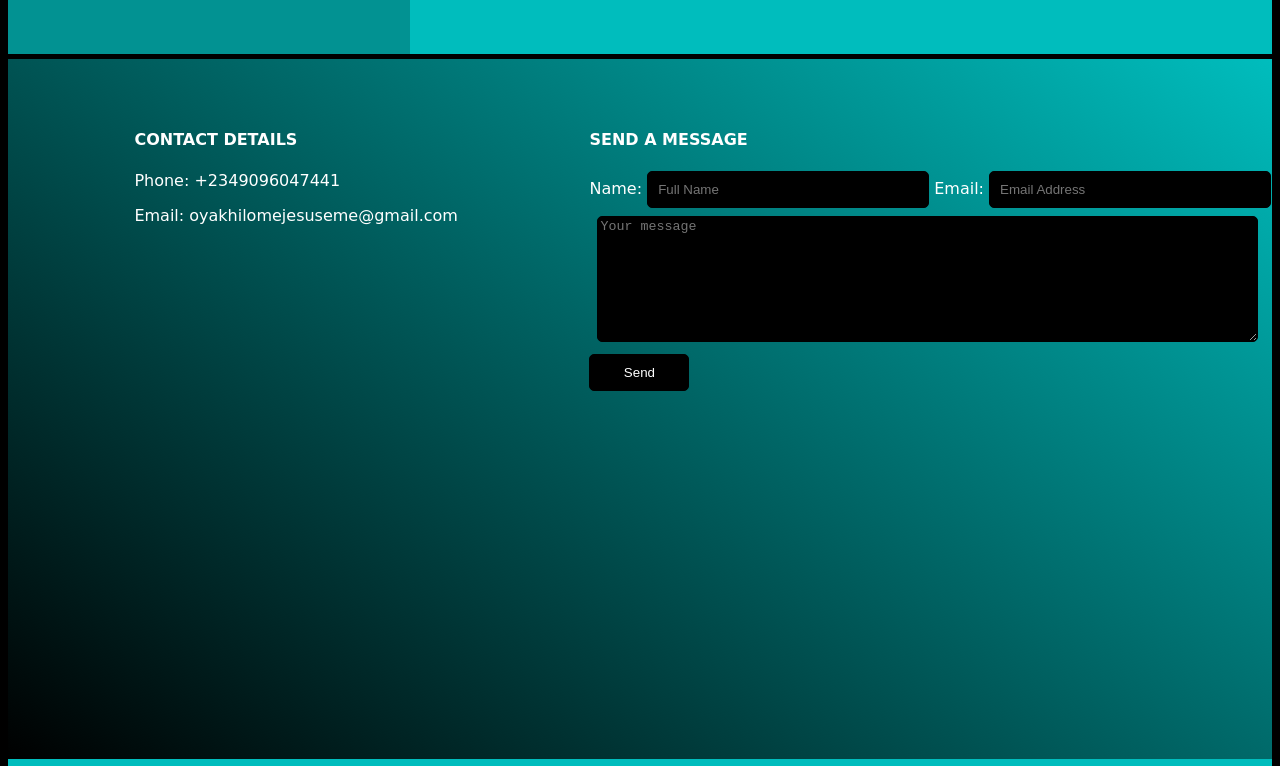
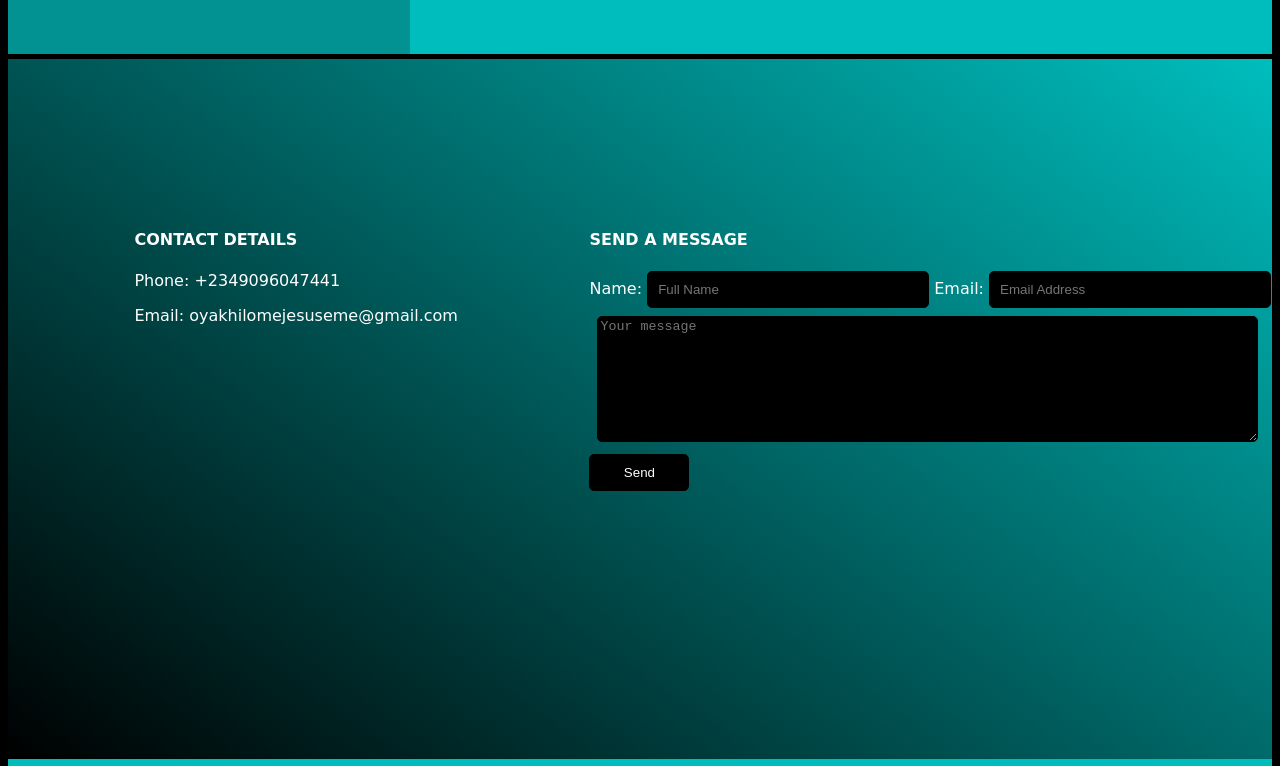
Before and after one commit to Jesuseme/Test, a plain HTML site: page index.html in a window 1280 px wide. Shown: the part 1309-2075 px from the top of the page. Drawn offline with Linux system fonts and the light colour scheme.

Commit message:
Update index.html

```diff
--- a/index.html
+++ b/index.html
@@ -123,7 +123,7 @@
 
 				#form-div{
 					width: 60%;
-					margin-top:50px;
+					margin-top:150px;
 				}
 
 				form{
@@ -164,7 +164,7 @@
 				#contact-info{
 					width: 40%;
 					margin-left:10% ;
-					margin-top: 50px;
+					margin-top: 150px;
 
 				}
 
```
